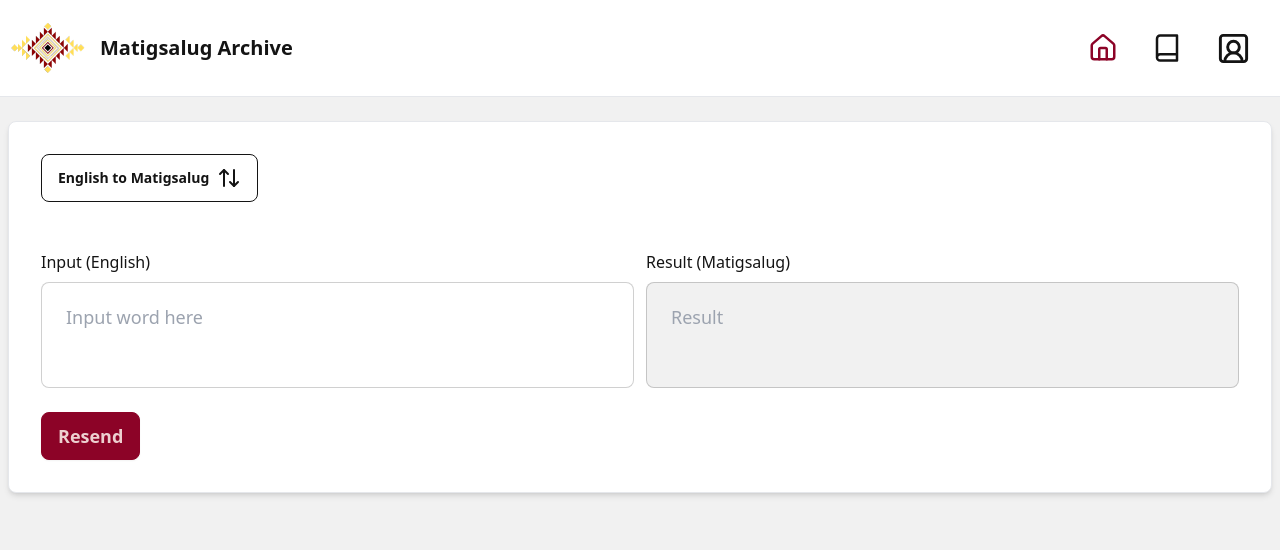
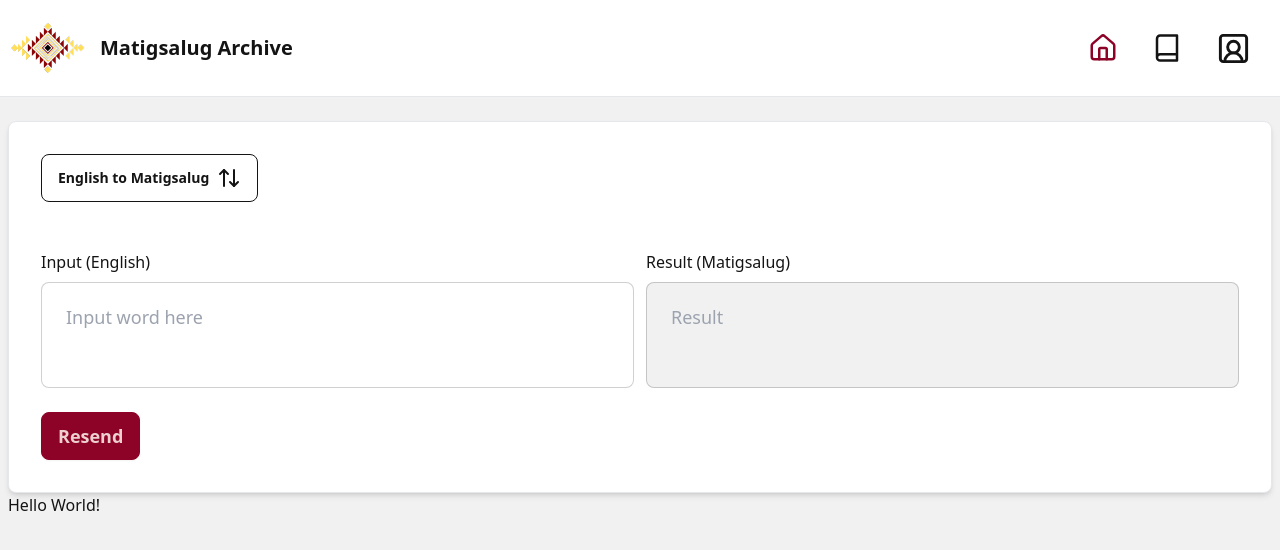
Before and after one commit to roiceee/matigsalug-archive, a React (Vite) app: page / in a window 1280 px wide. Shown: the top 550 px of the page. Built offline with nearby package versions, Linux system fonts and the light colour scheme; no server answers.

Commit message:
change text-color for result to black, added about component

```diff
--- /dev/null
+++ b/src/components/About.tsx
@@ -0,0 +1,8 @@
+
+export const About = () => {
+  return (
+    <section>
+        Hello World!
+    </section>
+  )
+}
--- a/src/pages/Home.tsx
+++ b/src/pages/Home.tsx
@@ -3,6 +3,7 @@ import _ from "lodash";
 import { ArrowUpDown } from "lucide-react";
 import { collection, getDocs, limit, query, where } from "firebase/firestore";
 import { db } from "../firebase";
+import { About } from "../components/About";
 
 export default function Home() {
   const [translateState, setTranslateState] = useState<{
@@ -106,7 +107,7 @@ export default function Home() {
               readOnly
               id="result"
               placeholder="Result"
-              className="textarea textarea-lg textarea-bordered w-full text-slate-100"
+              className="textarea textarea-lg textarea-bordered w-full text-slate-black"
               style={{ resize: "none" }}
               value={translateValue.output}
             ></textarea>
@@ -123,6 +124,10 @@ export default function Home() {
           </button>
         </div>
       </section>
+
+      <section>
+        <About></About>
+      </section>
     </main>
   );
 }
```
